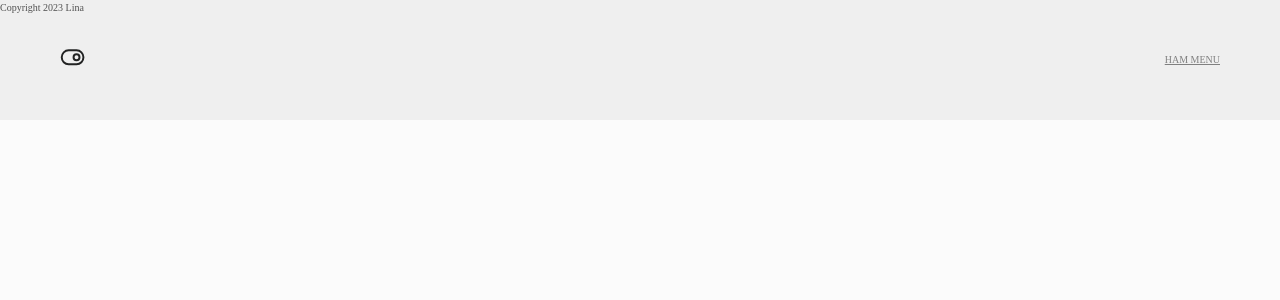
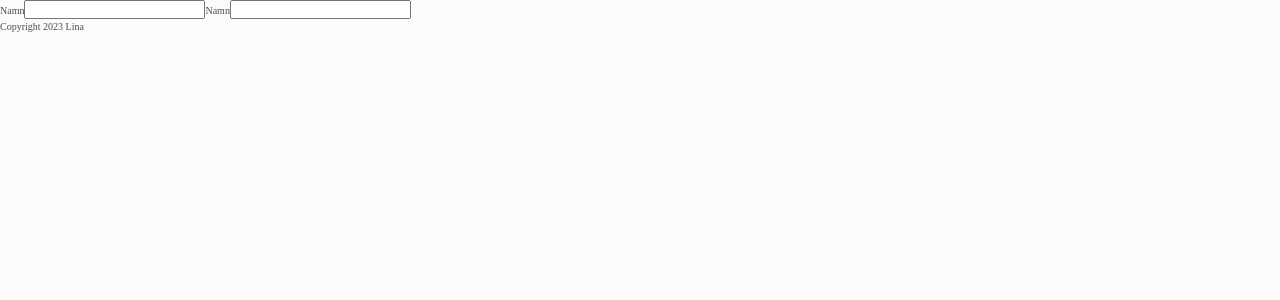
Before and after one commit to norrlandl/trombanalysen, a Next.js app: page /admin in a window 1280 px wide. Shown: the top 300 px of the page. Built offline with nearby package versions, Linux system fonts and the light colour scheme.

Commit message:
added created

```diff
--- a/components/Layout.js
+++ b/components/Layout.js
@@ -26,7 +26,7 @@ export default function Layout({ children }) {
     <div
       className={`${inter.variable} ${quicksand.variable} ${heebo.variable}`}
     >
-      <Navbar />
+      {/* <Navbar /> */}
       {children}
       <Footer />
     </div>
--- a/pages/admin/index.js
+++ b/pages/admin/index.js
@@ -1,3 +1,12 @@
 export default function Admin() {
-  return <div></div>;
+  return (
+    <div className="">
+      <form>
+        <label>Namn</label>
+        <input type="text"></input>
+        <label>Namn</label>
+        <input type="text"></input>
+      </form>
+    </div>
+  );
 }
```
Also changed, not shown: pages/admin/create.js (added).
